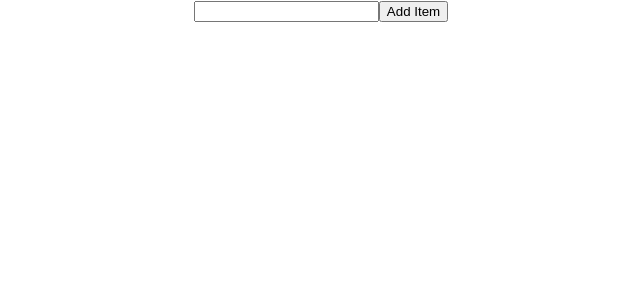
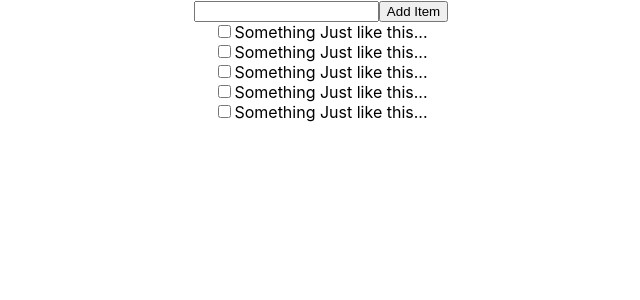
Before and after one commit to akarj/To-Do-List-App, a React (Create React App) app in the folder client/: page / in a window 1280 px wide. Shown: the top 300 px of the page, without its empty margins (319-959 px from the left). Built offline with nearby package versions, Linux system fonts and the light colour scheme.

Commit message:
Base components were made!!

```diff
--- a/client/src/App.js
+++ b/client/src/App.js
@@ -1,10 +1,12 @@
 import "./App.scss";
 import InputSection from "./Components/InputSection/InputSection";
+import ToDoBlock from "./Components/ToDoBlock/ToDoBlock";
 
 function App() {
   return (
     <div className="App">
       <InputSection />
+      <ToDoBlock />
     </div>
   );
 }
--- a/client/src/Components/ListItems/ListItems.jsx
+++ b/client/src/Components/ListItems/ListItems.jsx
@@ -4,7 +4,7 @@ const ListItems = () => {
   return (
     <div>
       <input type="checkbox" name="check" id="check" />
-      <label htmlFor="check">Something Just like this...</label>
+      <span className="To-do-item-desc-span">Something Just like this...</span>
     </div>
   );
 };
--- /dev/null
+++ b/client/src/Components/ToDoBlock/ToDoBlock.jsx
@@ -0,0 +1,20 @@
+import React from "react";
+import ListItems from "../ListItems/ListItems";
+
+const ToDoBlock = () => {
+  return (
+    <div className="ToDoContainer">
+      <div className="mainTodo">
+        <ListItems />
+      </div>
+      <div className="subTodo">
+        <ListItems />
+        <ListItems />
+        <ListItems />
+        <ListItems />
+      </div>
+    </div>
+  );
+};
+
+export default ToDoBlock;
```
Also changed, not shown: client/src/Components/ToDoBlock/ToDoBlock.scss (added).
